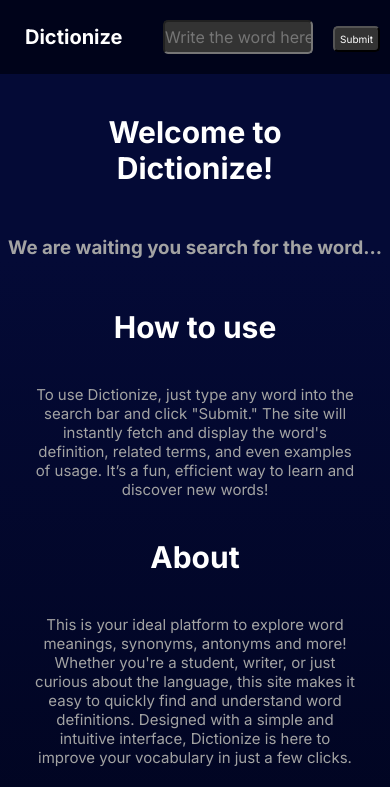
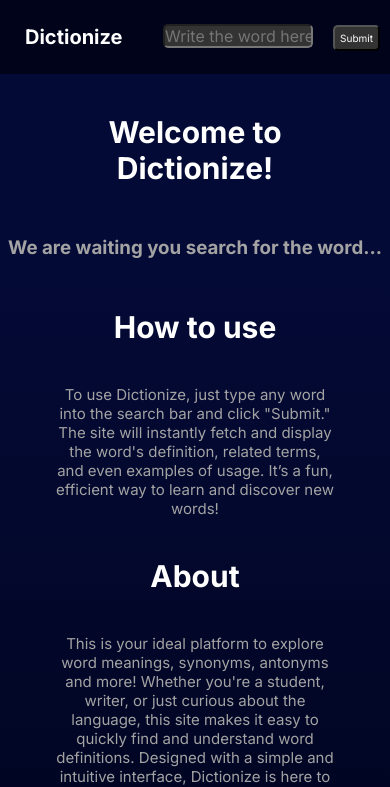
Before and after one commit to NeithanRodrigues/Dictionize, a React (Create React App) app: page / in a window 390 px wide. Shown: the top 787 px of the page. Built offline with nearby package versions, Linux system fonts and the light colour scheme.

Commit message:
adding a function

```diff
--- a/src/App.tsx
+++ b/src/App.tsx
@@ -23,7 +23,7 @@ export interface MeaningResponse {
 
 const App: React.FC = () => {
   const [meaning, setMeaning] = useState<MeaningResponse | null>(null);
-
+  const [word, setWord] = useState<string>('');
   const [error, setError] = useState<string | null>(null);
   const [subTitle, setSubTitle] = useState<string | null>('We are waiting you search for the word...');
   const [loading, setLoading] = useState<boolean>(false);
@@ -31,7 +31,7 @@ const App: React.FC = () => {
     setError(null);
     setLoading(true);
     setSubTitle(null);
-
+    setWord(word);
     try {
       const result = await searchWord(word);
       setTimeout(() => {
@@ -47,11 +47,16 @@ const App: React.FC = () => {
       setSubTitle(null);
       setLoading(false);
     }
+  }
+  const handleKeyPress = (event: React.KeyboardEvent<HTMLInputElement>) => {
+    if (event.key === 'Enter') {
+      HandleSearchWord(word); // Usando o estado 'word'
+    }
   };
 
   return (
     <div>
-      <HeadBar onSearch={HandleSearchWord} />
+      <HeadBar onSearch={HandleSearchWord} onKeyPress={handleKeyPress} setWord={setWord} />
 
 
       <div id="TitleContent">
--- a/src/components/HeadBar.tsx
+++ b/src/components/HeadBar.tsx
@@ -2,19 +2,21 @@ import styles from '../styles/HeadBar.module.css';
 import { useState } from 'react';
 
 
-interface InputProps {
+interface HeadBarProps {
   onSearch: (word: string) => void;
+  onKeyPress: (event: React.KeyboardEvent<HTMLInputElement>) => void;
+  setWord: (word: string) => void;
 }
 
-const HeadBar: React.FC<InputProps> = ({ onSearch }) => {
-  const [word, setWord] = useState<string>('');
+const HeadBar: React.FC<HeadBarProps> = ({ onSearch, onKeyPress, setWord }) => {
+  const [localWord, setLocalWord] = useState<string>('');
 
   const handleSearch = async () => {
     try {
-      await onSearch(word);
+      await onSearch(localWord);
     } catch (error) {
       console.error('Error when searching for word:', error);
-      throw(error);
+      throw (error);
     }
   };
 
@@ -25,8 +27,12 @@ const HeadBar: React.FC<InputProps> = ({ onSearch }) => {
       <div className={styles.SearchBox}>
         <input
           type="text"
-            value={word}
-            onChange={(e) => setWord(e.target.value)}
+          value={localWord}
+          onChange={(e) => {
+            setLocalWord(e.target.value);
+            setWord(e.target.value);
+          }}
+          onKeyPress={onKeyPress}
           placeholder='Write the word here'
           className={styles.Input}
         />
--- a/src/styles/Content.module.css
+++ b/src/styles/Content.module.css
@@ -18,6 +18,8 @@ p{
   }
   p{
     font-size: 15px;
+    width: 85%;
+    margin: auto;
   }
   h1{
     font-size: 30px;
--- a/src/styles/Dictionary.module.css
+++ b/src/styles/Dictionary.module.css
@@ -8,5 +8,8 @@
   h2{
     font-size: 20px;
   }
+  .Dicionary{
+    width: 85%;
+  }
 
 }
--- a/src/styles/HeadBar.module.css
+++ b/src/styles/HeadBar.module.css
@@ -63,12 +63,12 @@
   .Input {
     width: 150px;
     font-size: 16px;
-    padding: 5px 0px 5px 0px;
+    padding:0px;
   }
 
   .Button {
     padding: 0.5em;
     font-size: 10px;
-    border-color: none;
+
   }
 }
```
Lines whose indentation alone changed are shown as unchanged.
